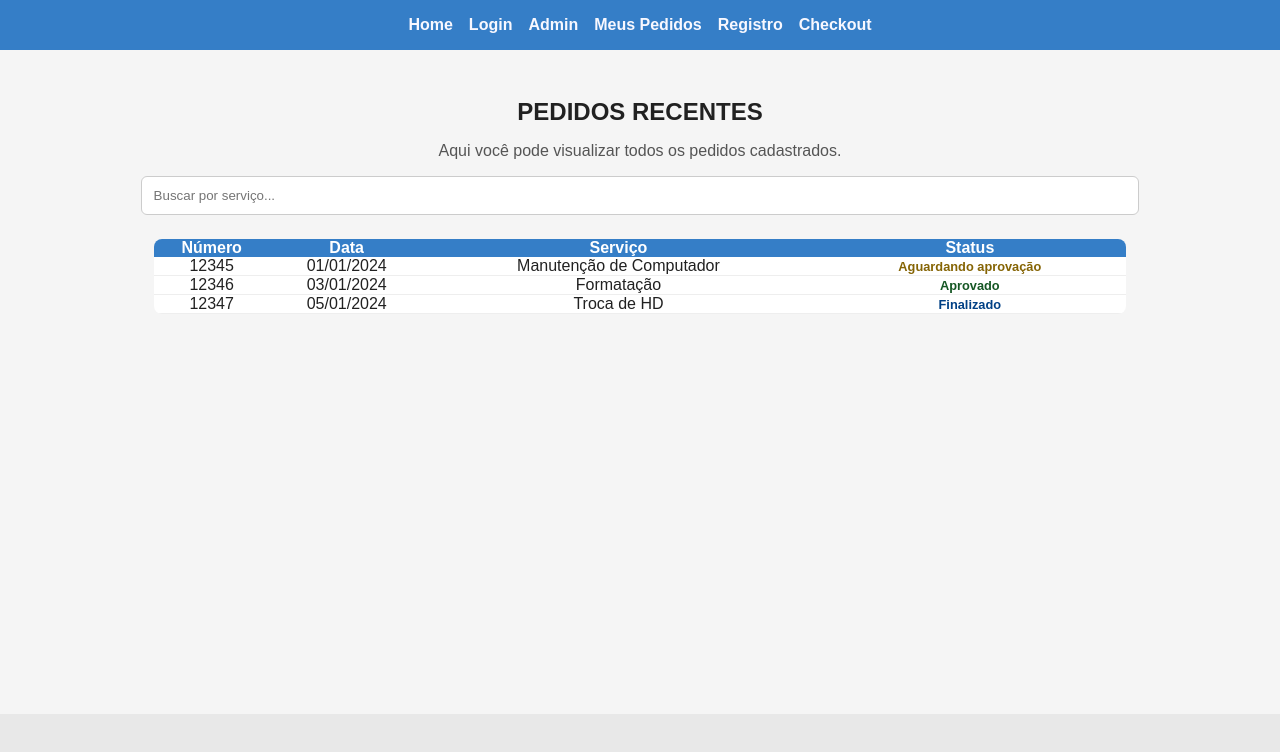
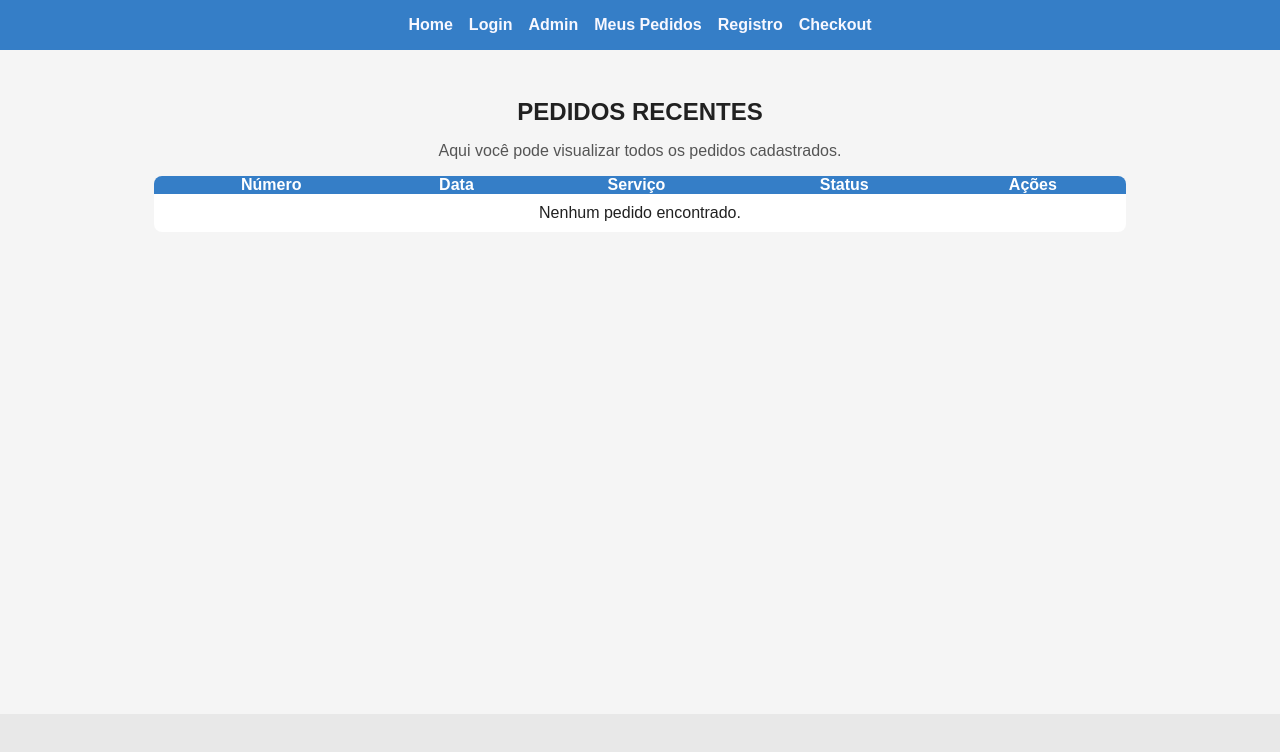
Before and after one commit to luanasantosb/projetoFututoDigital, a React (Vite) app: page /admin in a window 1280 px wide. Shown: the top 752 px of the page. Built offline with nearby package versions, Linux system fonts and the light colour scheme.

Commit message:
melhorias

```diff
--- a/src/pages/Admin.jsx
+++ b/src/pages/Admin.jsx
@@ -1,43 +1,19 @@
 import { useEffect, useState } from "react";
 import Menu from "../components/Menu";
+import '../styles.css';
 
 export default function Admin() {
   const [pedidos, setPedidos] = useState([]);
-  const [busca, setBusca] = useState("");
 
   useEffect(() => {
-    // Simulação de API
-    const pedidosMock = [
-      {
-        id: 12345,
-        data: "01/01/2024",
-        servico: "Manutenção de Computador",
-        status: "Aguardando aprovação",
-      },
-      {
-        id: 12346,
-        data: "03/01/2024",
-        servico: "Formatação",
-        status: "Aprovado",
-      },
-      {
-        id: 12347,
-        data: "05/01/2024",
-        servico: "Troca de HD",
-        status: "Finalizado",
-      },
-    ];
-
-    setPedidos(pedidosMock);
+    const pedidosSalvos = JSON.parse(localStorage.getItem("orders") || "[]");
+    setPedidos(pedidosSalvos);
   }, []);
 
-  const pedidosFiltrados = pedidos.filter((pedido) =>
-    pedido.servico.toLowerCase().includes(busca.toLowerCase())
-  );
 
   const getStatusStyle = (status) => {
     switch (status) {
-      case "Aguardando aprovação":
+      case "Pendente":
         return styles.statusPendente;
       case "Aprovado":
         return styles.statusAprovado;
@@ -47,6 +23,27 @@ export default function Admin() {
         return {};
     }
   };
+  function aprovarPedido(id) {
+    const pedidosAtualizados = pedidos.map((pedido) =>
+      pedido.id === id
+        ? { ...pedido, status: "Aprovado" }
+        : pedido
+    );
+
+    setPedidos(pedidosAtualizados);
+    localStorage.setItem("orders", JSON.stringify(pedidosAtualizados));
+  }
+
+  function recusarPedido(id) {
+    const pedidosAtualizados = pedidos.map((pedido) =>
+      pedido.id === id
+        ? { ...pedido, status: "Recusado" }
+        : pedido
+    );
+
+    setPedidos(pedidosAtualizados);
+    localStorage.setItem("orders", JSON.stringify(pedidosAtualizados));
+  }
 
   return (
     <div>
@@ -57,14 +54,6 @@ export default function Admin() {
           Aqui você pode visualizar todos os pedidos cadastrados.
         </p>
 
-        <input
-          type="text"
-          placeholder="Buscar por serviço..."
-          value={busca}
-          onChange={(e) => setBusca(e.target.value)}
-          style={styles.input}
-        />
-
         <table style={styles.tabela}>
           <thead style={styles.tabelaCabecalho}>
             <tr>
@@ -72,23 +61,58 @@ export default function Admin() {
               <th>Data</th>
               <th>Serviço</th>
               <th>Status</th>
+              <th>Ações</th>
             </tr>
           </thead>
           <tbody>
-            {pedidosFiltrados.map((pedido) => (
+            {pedidos.length === 0 ? (
+              <tr>
+                <td colSpan="5" style={{ textAlign: "center", padding: "10px" }}>
+                  Nenhum pedido encontrado.
+                </td>
+              </tr>
+            ) : (
+              pedidos.map((pedido) => (
                 <tr key={pedido.id} style={styles.tabelaLinha}>
                   <td>{pedido.id}</td>
                   <td>{pedido.data}</td>
                   <td>{pedido.servico}</td>
                   <td>
-                  <span style={{ ...styles.statusBase, ...getStatusStyle(pedido.status) }}>
+                    <span
+                      style={{
+                        ...styles.statusBase,
+                        ...getStatusStyle(pedido.status),
+                      }}
+                    >
                       {pedido.status}
                     </span>
                   </td>
+                  <td>
+                    {pedido.status === "Pendente" && (
+                      <div style={styles.containerButtons}>
+                        <button
+                          onClick={() => aprovarPedido(pedido.id)}
+                          style={styles.botaoAprovar}
+                        >
+                          Aprovar
+                        </button>
+
+                        <button
+                          onClick={() => recusarPedido(pedido.id)}
+                          style={styles.botaoRecusar}
+                        >
+                          Recusar
+                        </button>
+                      </div>
+                    )}
+                  </td>
                 </tr>
-            ))}
+              ))
+            )}
           </tbody>
+
         </table>
+
       </div>
     </div>
   );
@@ -141,8 +165,28 @@ const styles = {
     fontSize: "0.8rem",
     fontWeight: "bold",
   },
+  containerButtons: {
+    width: "100%",
+    justifyContent: "center",
+    margin: "0.8rem 0",
+    gap: "0.8rem",
+    display: "flex",
+    flexDirection: "row",
+  },
+  botaoAprovar: {
+    color: "#eee",
+    padding: "0.1rem",
+    backgroundColor: "#357ec7",
+    border: "1px solid #357ec7",
+  },
+  botaoRecusar: {
+    color: "#eee",
+    padding: "0.1rem",
+    backgroundColor: "#b22222",
+    border: "1px solid #b22222",
+  },
+
   statusPendente: {
-
     color: "#856404",
   },
   statusAprovado: {
--- a/src/pages/Checkout.jsx
+++ b/src/pages/Checkout.jsx
@@ -42,8 +42,10 @@ export default function Checkout() {
   preco: service.preco,
   data: date,
   horario: time,
-      status: "Agendado"
+  status: "Pendente",
+  email: JSON.parse(user).email
 };
+
 
 
     const pedidosAtualizados = [...pedidosSalvos, novoPedido];
--- a/src/pages/Login.jsx
+++ b/src/pages/Login.jsx
@@ -15,7 +15,7 @@ function Login() {
     if (email === "teste@email.com" && password === "123456") {
       const fakeUser = { email };
       localStorage.setItem("user", JSON.stringify(fakeUser));
-      navigate("/meuspedidos");
+      navigate("/");
     } else {
       alert("Credenciais inválidas");
     }
--- a/src/pages/MeusPedidos.jsx
+++ b/src/pages/MeusPedidos.jsx
@@ -71,9 +71,10 @@ const styles = {
   },
 
   th: {
-    borderBottom: "2px solid #ccc",
+    backgroundColor:"#357ec7",
+    borderBottom: "2px solid #357ec7",
     textAlign: "left",
-    padding: "8px",
+    padding: "4px",
   },
 
   td: {
@@ -89,7 +90,6 @@ const styles = {
     display: "flex",
     flexDirection: "row",
   },
-
   linkStyle: {
     display: "flex",
     alignItems: "center",
```
Lines whose indentation alone changed are shown as unchanged.
